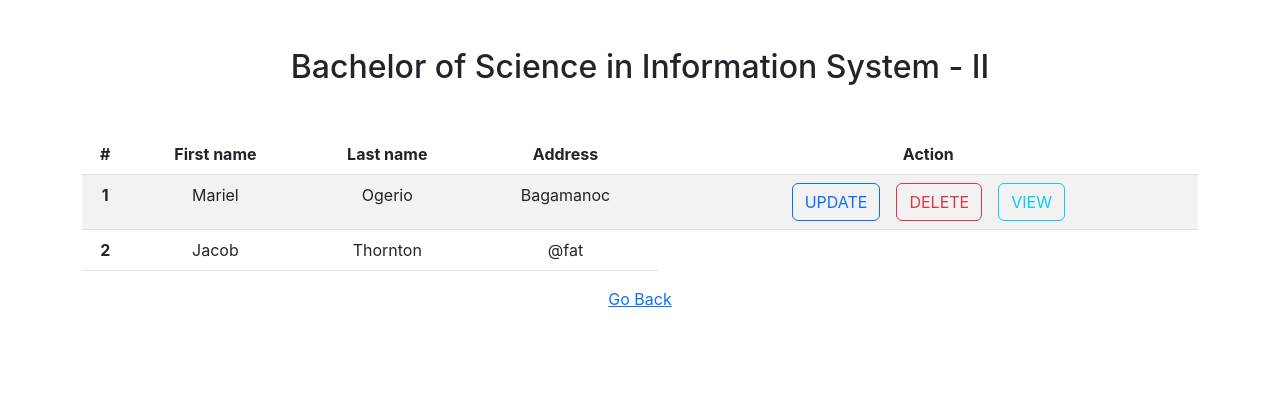
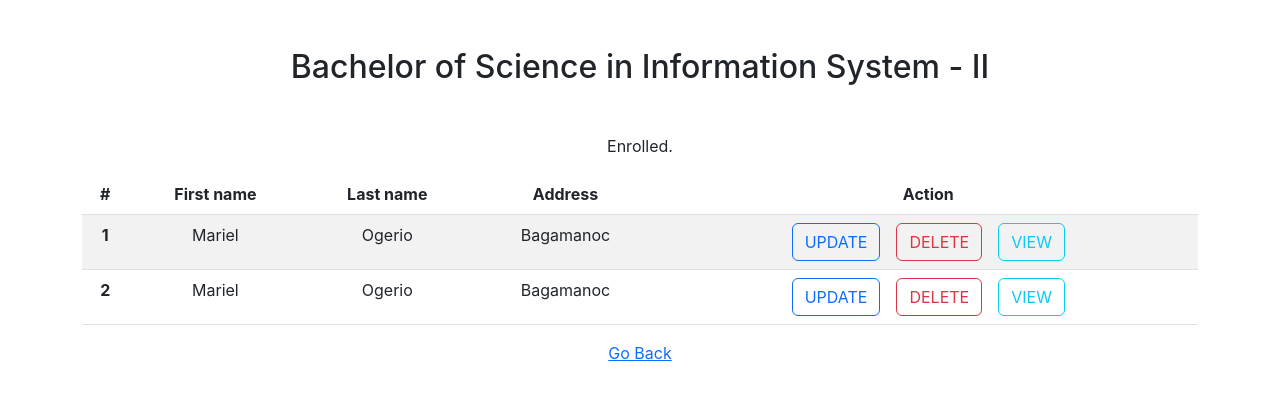
Before and after one commit to KingNelx/Client-2x, a React (Create React App) app: page /bsis2 in a window 1280 px wide. Shown: the top 400 px of the page. Built offline with nearby package versions, Linux system fonts and the light colour scheme.

Commit message:
added more components

```diff
--- a/src/Admin/AdminDashB.jsx
+++ b/src/Admin/AdminDashB.jsx
@@ -40,7 +40,7 @@ const AdminDashB = () => {
                                 height: "30vh"
                             }} />
                             <div class="card-body">
-                                <h5 class="card-title">Enroll</h5>
+                                <h5 class="card-title">Enrolled</h5>
                                 <Link to="/allStudents" class="btn btn-primary">Select</Link>
                             </div>
                         </div>
--- a/src/BSIS/AllStudents.jsx
+++ b/src/BSIS/AllStudents.jsx
@@ -3,7 +3,7 @@ import { Link } from "react-router-dom"
 const AllStudents = () => {
     return (
         <div className="container text-center mt-5">
-            <h2 classname="mb-5">List of all Enrolled in Bachelor of Science in Information System</h2>
+            <h2 className="mb-5">List of all Enrolled in Bachelor of Science in Information System</h2>
             <table class="table table-striped">
                 <thead>
                     <tr>
@@ -23,17 +23,17 @@ const AllStudents = () => {
                         <td>Bagamanoc</td>
                         <td>2nd Year</td>
                         <td>
-                            <Buttons />
+                            <button type="button" class="btn btn-outline-info mx-2">VIEW</button>
                         </td>
                     </tr>
                     <tr>
-                        <th scope="row">1</th>
+                        <th scope="row">2</th>
                         <td>Rielle</td>
                         <td>Evangelista</td>
                         <td>Bagamanoc</td>
-                        <td>2nd Year</td>
+                        <td>1st Year</td>
                         <td>
-                            <Buttons />
+                            <button type="button" class="btn btn-outline-info mx-2">VIEW</button>
                         </td>
                     </tr>
                 </tbody>
--- a/src/BSIS/Bsis2.jsx
+++ b/src/BSIS/Bsis2.jsx
@@ -5,6 +5,7 @@ const Bsis2 = () => {
     return (
         <div className="container text-center mt-5">
             <h2 className="mb-5">Bachelor of Science in Information System - II</h2>
+            <p>Enrolled.</p>
             <table class="table table-striped">
                 <thead>
                     <tr>
@@ -22,14 +23,17 @@ const Bsis2 = () => {
                         <td>Ogerio</td>
                         <td>Bagamanoc</td>
                         <td>
-                          <Buttons />
+                            <Buttons />
                         </td>
                     </tr>
                     <tr>
                         <th scope="row">2</th>
-                        <td>Jacob</td>
-                        <td>Thornton</td>
-                        <td>@fat</td>
+                        <td>Mariel</td>
+                        <td>Ogerio</td>
+                        <td>Bagamanoc</td>
+                        <td>
+                            <Buttons />
+                        </td>
                     </tr>
                 </tbody>
             </table>
```
